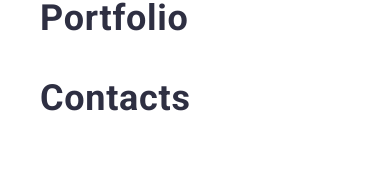
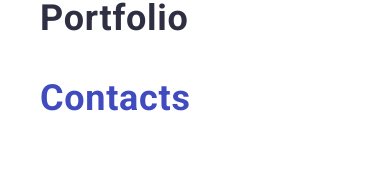
Before and after one commit to KRVitalik/goit-markup-hw-07, a plain HTML site: page index.html in a window 390 px wide. Both pictures are taken after a click on the button 360 px from the left and 40 px from the top of the page. Shown: the part 161-330 px from the top of the page. Drawn offline with nearby package versions, Linux system fonts and the light colour scheme.

Commit message:
Version 7.5

```diff
--- a/css/styles.css
+++ b/css/styles.css
@@ -596,6 +596,10 @@ img {
 
   .mobile-menu-text:focus,
   .mobile-menu-text:hover {
+    color: var(--pressed-state-color);
+  }
+
+  .mobile-menu-text-active {
     color: var(--pressed-state-color);
   }
 
--- a/index.html
+++ b/index.html
@@ -72,7 +72,9 @@
             <a href="./portfolio.html" class="mobile-menu-text">Portfolio</a>
           </li>
           <li class="">
-            <a href="" class="mobile-menu-text">Contacts</a>
+            <a href="" class="mobile-menu-text mobile-menu-text-active"
+              >Contacts</a
+            >
           </li>
         </ul>
         <button
```
Also changed, not shown: portfolio.html (+3 -1 lines).
